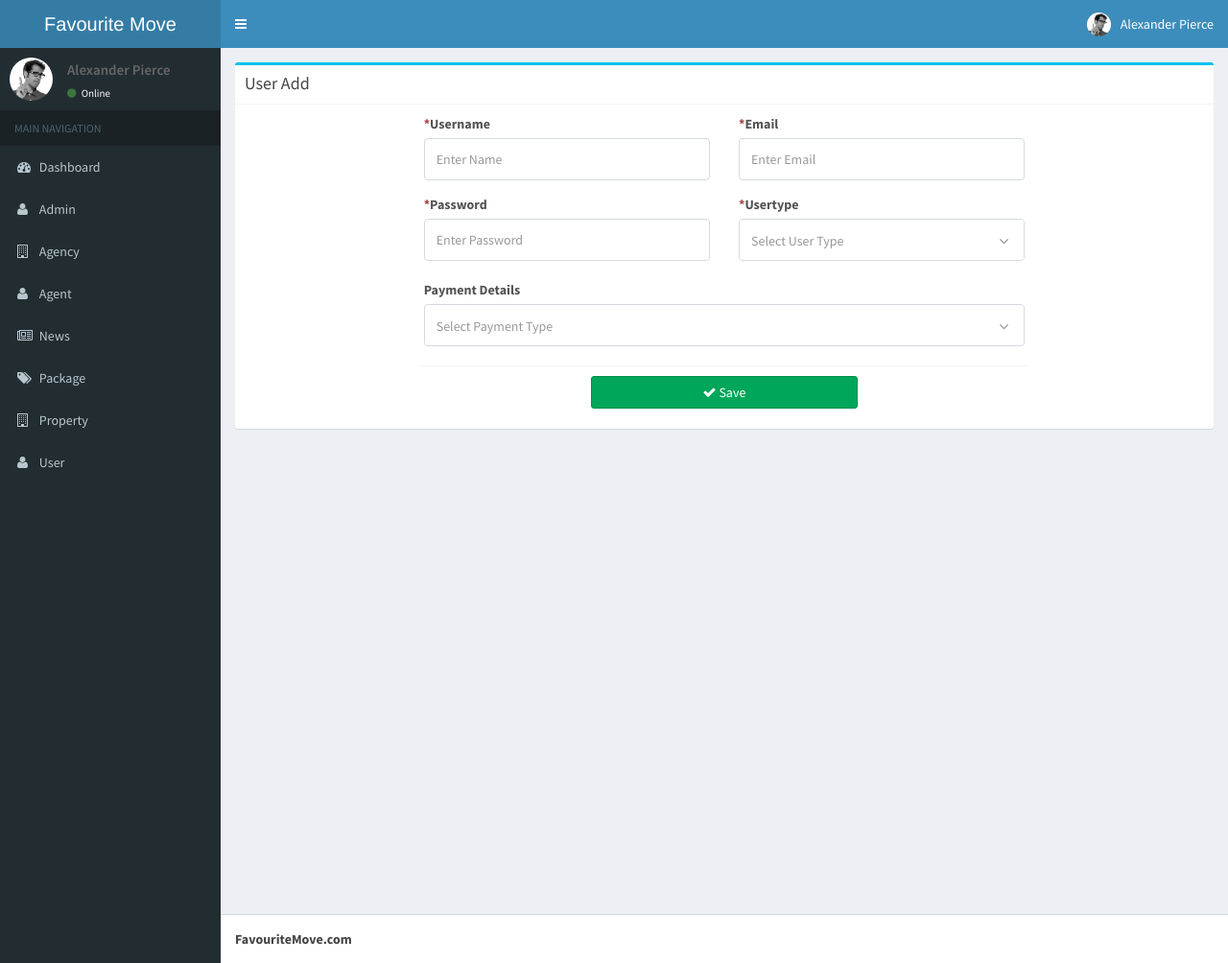
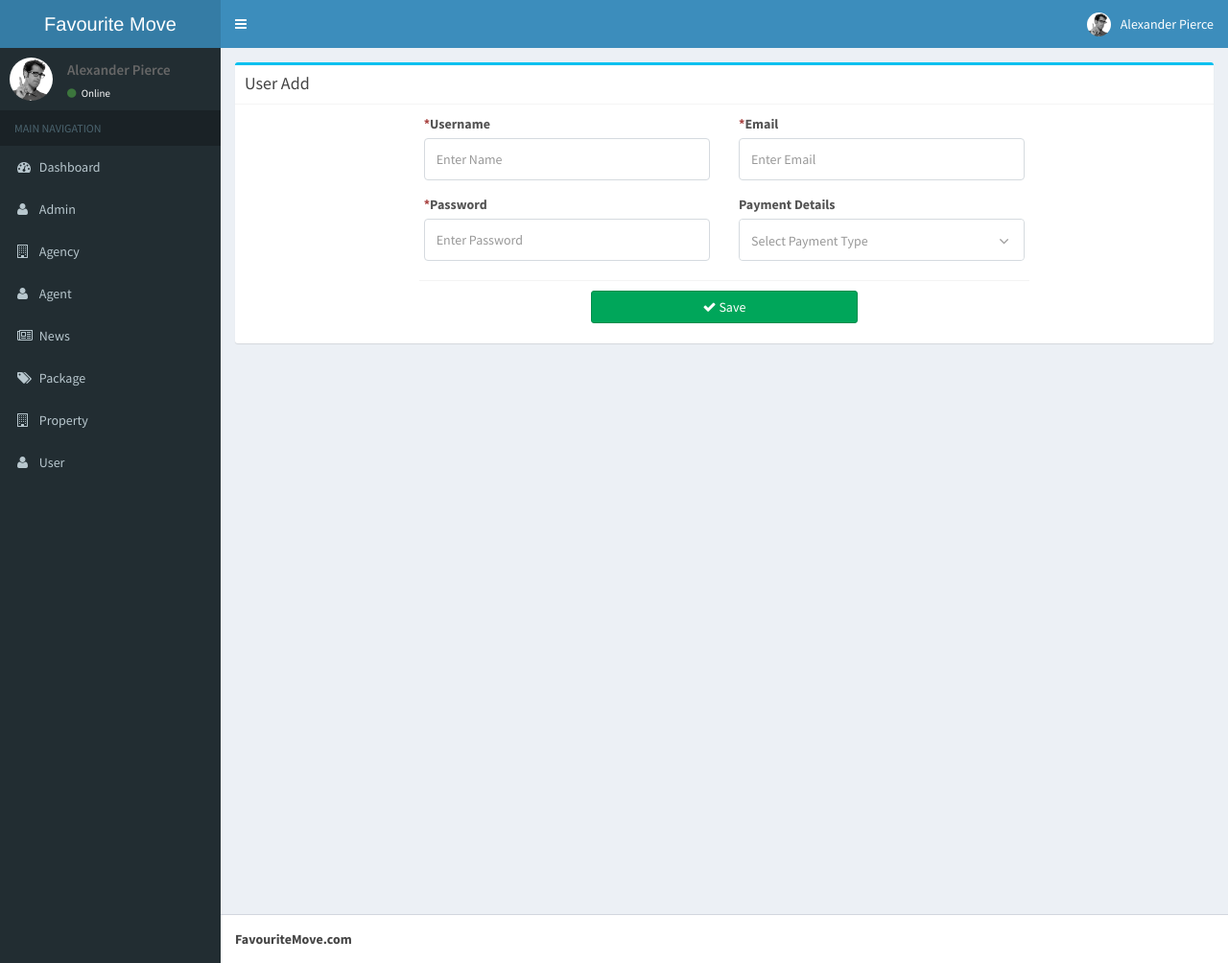
Before and after one commit to qasim902/favmove1, a CodeIgniter app: page /favmove1/index.php/user/add in a window 1280 px wide. Shown: the whole page at 96% size. Run offline with CodeIgniter, Linux system fonts and the light colour scheme; some libraries are stand-ins or nearby versions.

Commit message:
user add and edit

```diff
--- a/application/views/user/add.php
+++ b/application/views/user/add.php
@@ -33,24 +33,6 @@
 							</div>
 						</div>
 
-						<div class="col-md-6">
-							<label for="usertype" class="control-label"><span class="text-danger">*</span>Usertype</label>
-							<div class="form-group">
-								<div class="single-query">
-									<div class="intro">
-										<select name="usertype" class="form-control"  id="usertype">
-											<option value="" selected="" disabled="">Select User Type</option>
-											<option value="agent">Agent</option>
-											<option value="user">User</option>
-										</select>
-									</div>
-									<span class="text-danger">
-										<?php echo form_error('usertype');?>
-									</span>
-								</div>
-
-							</div>
-						</div>
 	<!--					<div class="col-md-6">-->
 	<!--						<label for="created_on" class="control-label"><span class="text-danger">*</span>Created On</label>-->
 	<!--						<div class="form-group">-->
@@ -58,13 +40,13 @@
 	<!--							<span class="text-danger">--><?php //echo form_error('created_on');?><!--</span>-->
 	<!--						</div>-->
 	<!--					</div>-->
-						<div class="col-lg-12">
+						<div class="col-md-6">
 							<label for="payment_details" class="control-label">Payment Details</label>
 							<div class="form-group">
 								<div class="single-query">
 									<div class="intro">
 										<select name="payment_details" class="form-control"  id="payment_details">
-											<option value="" selected="" disabled="">Select Payment Type</option>
+											<option value="<?php echo $this->input->post('payment_details'); ?>" selected="" disabled="">Select Payment Type</option>
 											<option value="paypal">Paypal</option>
 											<option value="credit_card">Credit Card</option>
 										</select>
```
Also changed, not shown: application/views/user/edit.php (+31 -18 lines).
